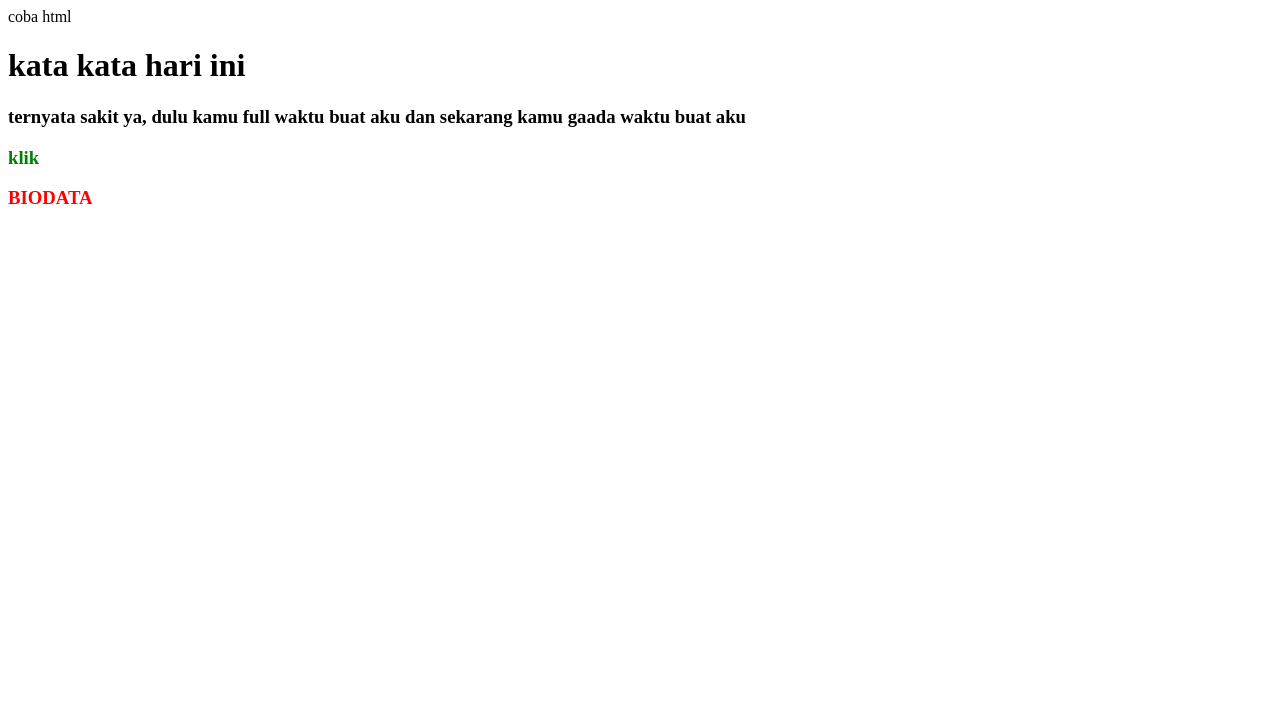
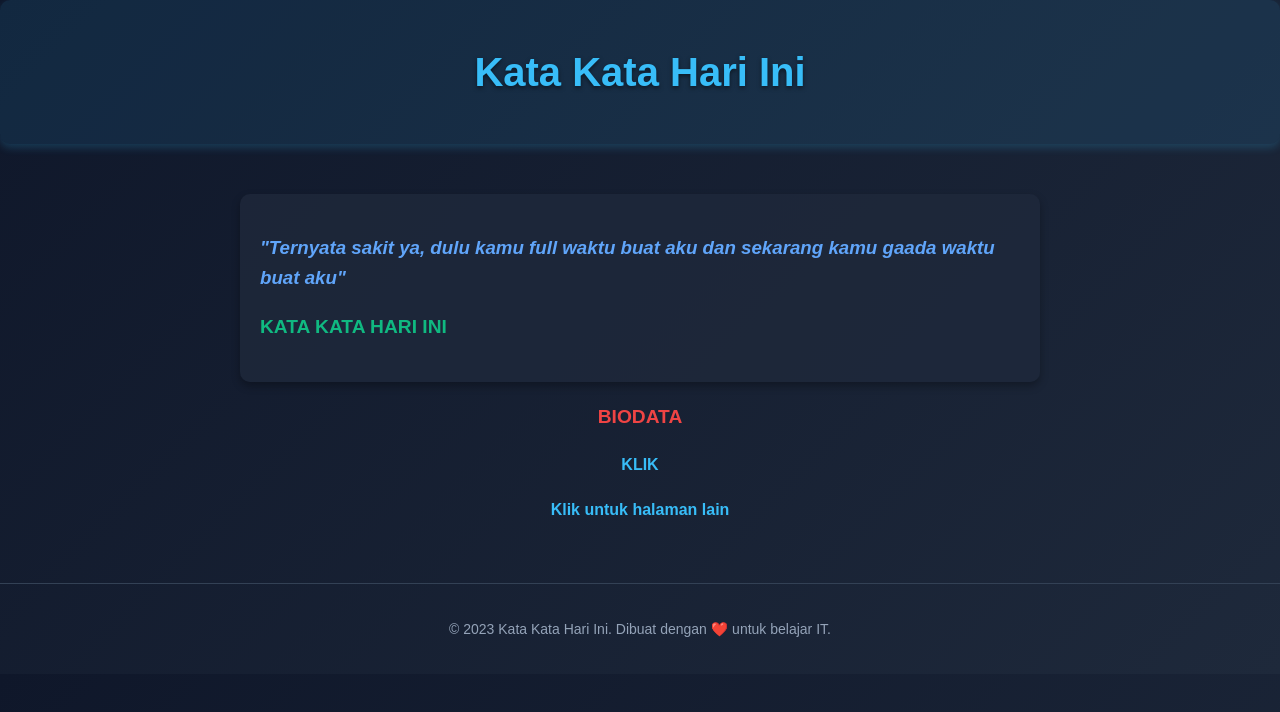
Before and after one commit to salwa23-cpu/salwa-siti-a, a plain HTML site: page coba.html in a window 1280 px wide. Drawn offline with Linux system fonts and the light colour scheme.

Commit message:
Update coba.html

```diff
--- a/coba.html
+++ b/coba.html
@@ -1,13 +1,116 @@
-<html>
-	<head>
-		<tittle>coba html</tittle>
-	</head>
-	<body>
-		<h1> kata kata hari ini
-		<h3> ternyata sakit ya, dulu kamu full waktu buat aku dan sekarang kamu gaada waktu buat aku
-		<p style="color : green"KATA KATA HARI INI
-<a href="coba 3.html">klik</a>
-	<p style="color : red">BIODATA
-<a href="coba 2.html"<KLIK</a>
-	</body>
+<!DOCTYPE html>
+<html lang="id">
+<head>
+    <meta charset="UTF-8">
+    <meta name="viewport" content="width=device-width, initial-scale=1.0">
+    <title>Coba HTML - Kata Kata Hari Ini</title>
+    <style>
+        body {
+            font-family: 'Arial', sans-serif;
+            background: linear-gradient(135deg, #0f172a 0%, #1e293b 100%);
+            color: #e2e8f0;
+            margin: 0;
+            padding: 0;
+            line-height: 1.6;
+        }
+        .container {
+            width: 90%;
+            max-width: 800px;
+            padding: 20px;
+            margin: 0 auto;
+        }
+        header {
+            text-align: center;
+            padding: 40px 0;
+            background: rgba(56, 189, 248, 0.1);
+            border-radius: 10px;
+            margin-bottom: 30px;
+            box-shadow: 0 4px 8px rgba(56, 189, 248, 0.2);
+        }
+        h1 {
+            color: #38bdf8;
+            font-size: 2.5em;
+            margin: 0;
+            text-shadow: 0 2px 4px rgba(0, 0, 0, 0.5);
+        }
+        .quote-section {
+            background: rgba(30, 41, 59, 0.8);
+            padding: 20px;
+            border-radius: 10px;
+            margin-bottom: 20px;
+            box-shadow: 0 4px 8px rgba(0, 0, 0, 0.3);
+        }
+        h3 {
+            color: #60a5fa;
+            font-style: italic;
+            margin-bottom: 15px;
+        }
+        .highlight {
+            color: #10b981; /* Hijau untuk "KATA KATA HARI INI" */
+            font-weight: bold;
+            font-size: 1.2em;
+        }
+        .biodata-link {
+            color: #ef4444; /* Merah untuk "BIODATA" */
+            font-weight: bold;
+            font-size: 1.2em;
+        }
+        a {
+            color: #38bdf8;
+            text-decoration: none;
+            font-weight: bold;
+            transition: color 0.3s ease;
+        }
+        a:hover {
+            color: #60a5fa;
+            text-decoration: underline;
+        }
+        .link-section {
+            text-align: center;
+            margin-top: 20px;
+        }
+        footer {
+            text-align: center;
+            padding: 20px;
+            margin-top: 40px;
+            color: #94a3b8;
+            font-size: 14px;
+            border-top: 1px solid #334155;
+        }
+        /* Responsivitas */
+        @media (max-width: 768px) {
+            h1 {
+                font-size: 2em;
+            }
+            h3 {
+                font-size: 1.2em;
+            }
+        }
+    </style>
+</head>
+<body>
+    <header>
+        <h1>Kata Kata Hari Ini</h1>
+    </header>
+
+    <div class="container">
+        <div class="quote-section">
+            <h3>"Ternyata sakit ya, dulu kamu full waktu buat aku dan sekarang kamu gaada waktu buat aku"</h3>
+            <p class="highlight">KATA KATA HARI INI</p>
+        </div>
+
+        <div class="link-section">
+            <p class="biodata-link">BIODATA</p>
+            <a href="coba2.html">KLIK</a>
+        </div>
+
+        <div class="link-section">
+            <a href="coba3.html">Klik untuk halaman lain</a>
+        </div>
+    </div>
+
+    <footer>
+        <p>&copy; 2023 Kata Kata Hari Ini. Dibuat dengan ❤️ untuk belajar IT.</p>
+    </footer>
+</body>
 </html>
```
